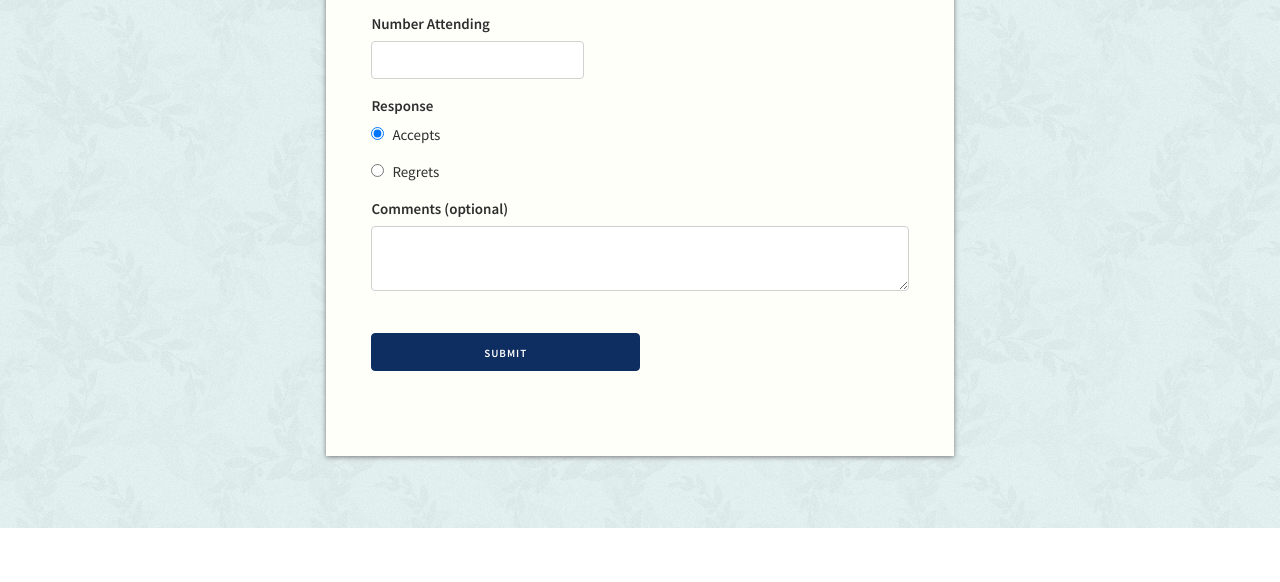
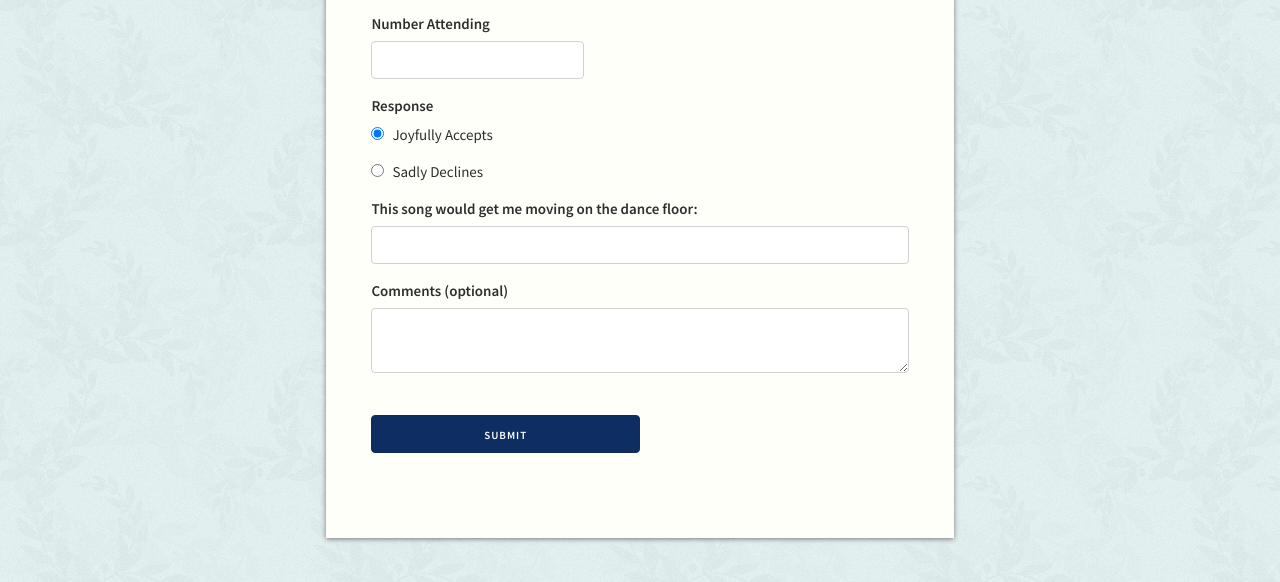
Before and after one commit to mgyarmathy/michaelandshannon.gyarmathy.me, a website: page rsvp/index.html in a window 1280 px wide. Shown: the part 272-854 px from the top of the page. Before the commit the page ends 800 px from the top, so only its background shows below. Drawn offline with nearby package versions, Linux system fonts and the light colour scheme.

Commit message:
update rvsp form

```diff
--- a/rsvp/index.html
+++ b/rsvp/index.html
@@ -23,12 +23,14 @@
                   <label>Response</label>
                   <label>
                     <input id="accepts" type="radio" name="RSVP" value="accepts" checked>
-                    <span class="label-body">Accepts</span>
+                    <span class="label-body">Joyfully Accepts</span>
                   </label>
                   <label>
-                    <input id="regrets" type="radio" name="RSVP" value="regrets">
-                    <span class="label-body">Regrets</span>
+                    <input id="regrets" type="radio" name="RSVP" value="declines">
+                    <span class="label-body">Sadly Declines</span>
                   </label>
+                  <label>This song would get me moving on the dance floor:</label>
+                  <input id="song" class="u-full-width" type="text" name="Song"/>
                   <label>Comments (optional)</label>
                   <textarea class="u-full-width" name="Comments" rows="2"></textarea>
                   <input type="text" name="_gotcha" style="display:none" />
```
